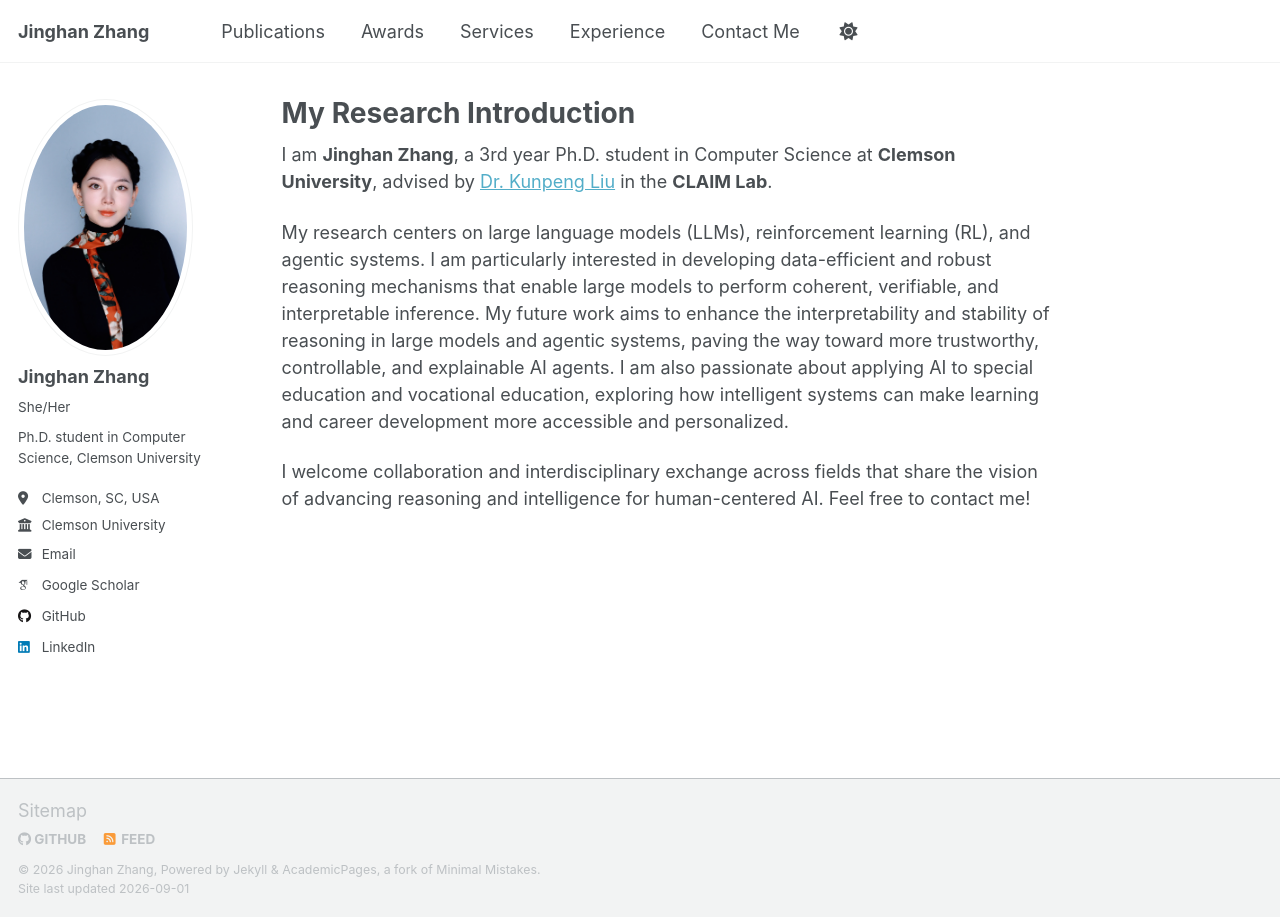
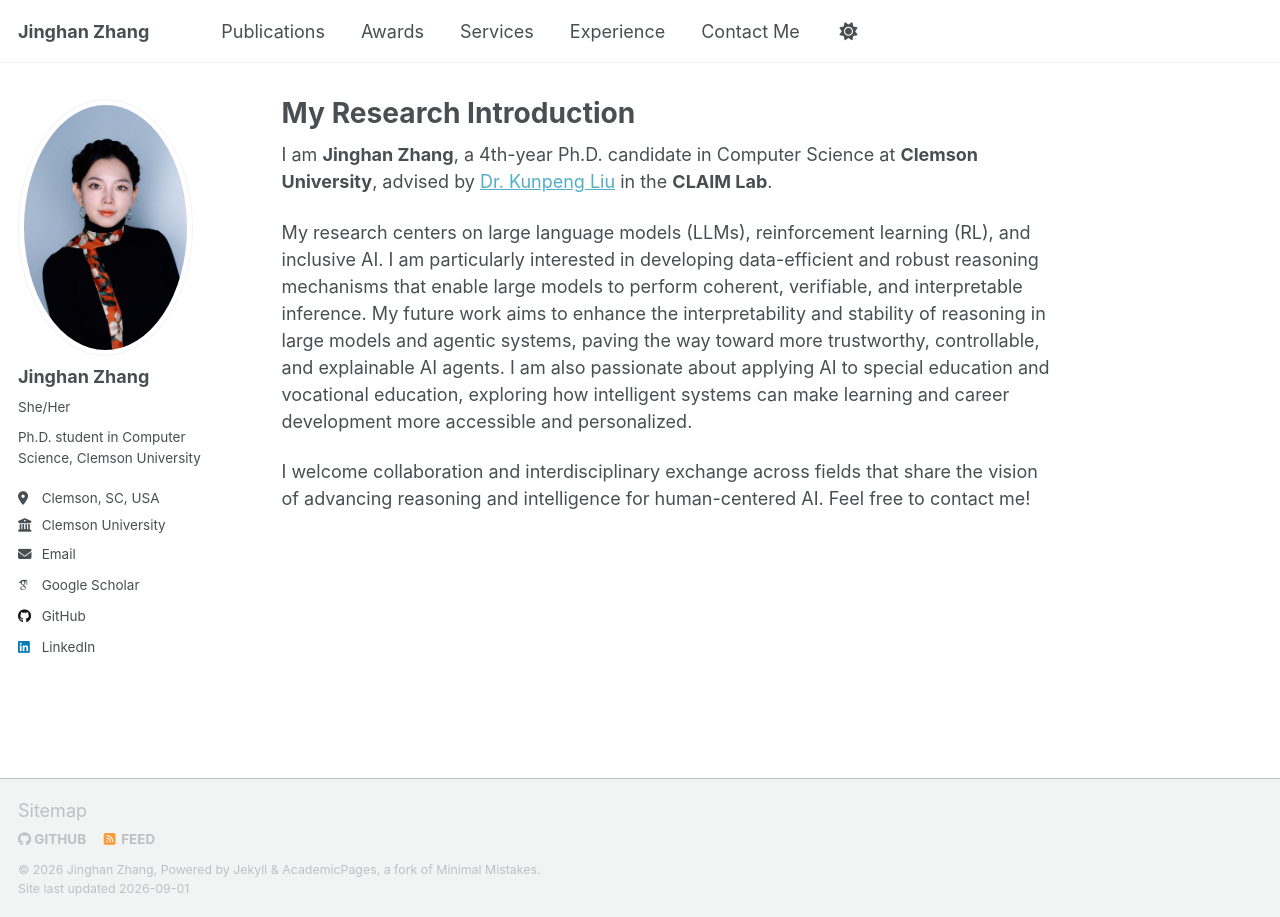
Before and after one commit to jinghanzhang1998/jinghanzhang1998.github.io, a Jekyll site: the page built from _pages/about.md, in a window 1280 px wide. Built offline with Jekyll 4.4.1, drawn with Linux system fonts in a browser that asks for light colours; some web fonts are replaced; a script that is not in the unit is left out.

Commit message:
Revise academic status and research interests in about.md
Updated academic status from 3rd year to 4th-year Ph.D. candidate and modified research focus to include inclusive AI.

```diff
--- a/_pages/about.md
+++ b/_pages/about.md
@@ -7,9 +7,9 @@ redirect_from:
   - /about/
   - /about.html
 ---
-I am **Jinghan Zhang**, a 3rd year Ph.D. student in Computer Science at **Clemson University**, advised by [Dr. Kunpeng Liu](https://www.kunpengliu.com/) in the **CLAIM Lab**.
+I am **Jinghan Zhang**, a 4th-year Ph.D. candidate in Computer Science at **Clemson University**, advised by [Dr. Kunpeng Liu](https://www.kunpengliu.com/) in the **CLAIM Lab**.
 
-My research centers on large language models (LLMs), reinforcement learning (RL), and agentic systems. I am particularly interested in developing data-efficient and robust reasoning mechanisms that enable large models to perform coherent, verifiable, and interpretable inference. My future work aims to enhance the interpretability and stability of reasoning in large models and agentic systems, paving the way toward more trustworthy, controllable, and explainable AI agents.
+My research centers on large language models (LLMs), reinforcement learning (RL), and inclusive AI. I am particularly interested in developing data-efficient and robust reasoning mechanisms that enable large models to perform coherent, verifiable, and interpretable inference. My future work aims to enhance the interpretability and stability of reasoning in large models and agentic systems, paving the way toward more trustworthy, controllable, and explainable AI agents.
 I am also passionate about applying AI to special education and vocational education, exploring how intelligent systems can make learning and career development more accessible and personalized.
 
 I welcome collaboration and interdisciplinary exchange across fields that share the vision of advancing reasoning and intelligence for human-centered AI. Feel free to contact me!
```
